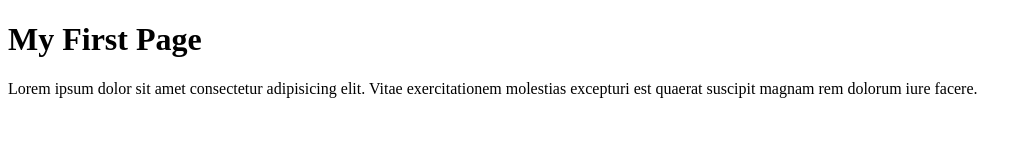
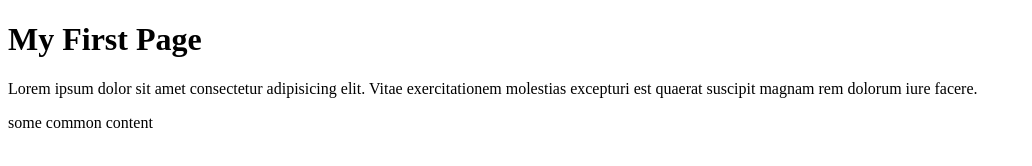
Before and after one commit to T-rognerud/Web-Design1-sg-2025, a plain HTML site: page index.html in a window 1280 px wide. Shown: the whole page, without its empty margins (0-1032 px from the left). Drawn offline with Linux system fonts and the light colour scheme.

Commit message:
updated page

```diff
--- a/index.html
+++ b/index.html
@@ -10,4 +10,5 @@
     </h1>
     <p>Lorem ipsum dolor sit amet consectetur adipisicing elit. Vitae exercitationem molestias excepturi est quaerat suscipit magnam rem dolorum iure facere.</p>
 </body>
+<header>some common content</header>
 </html>
```
